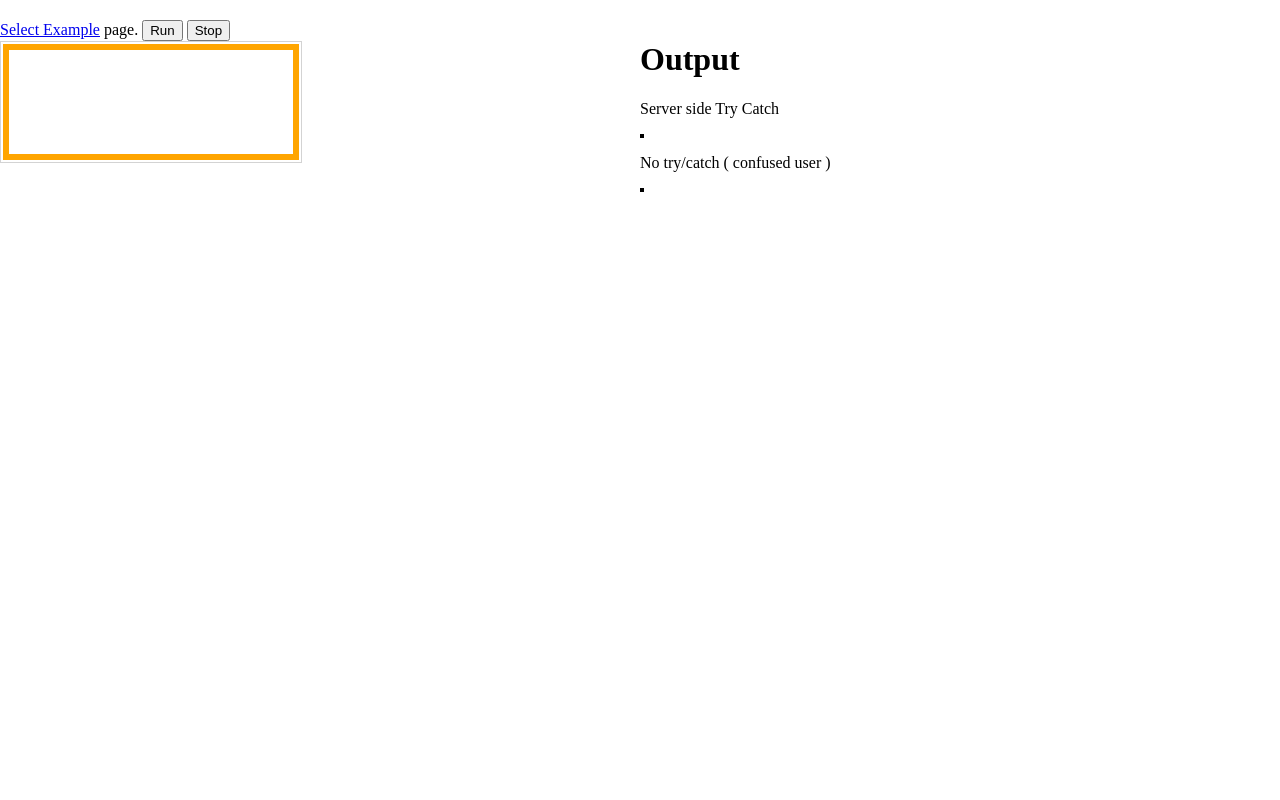
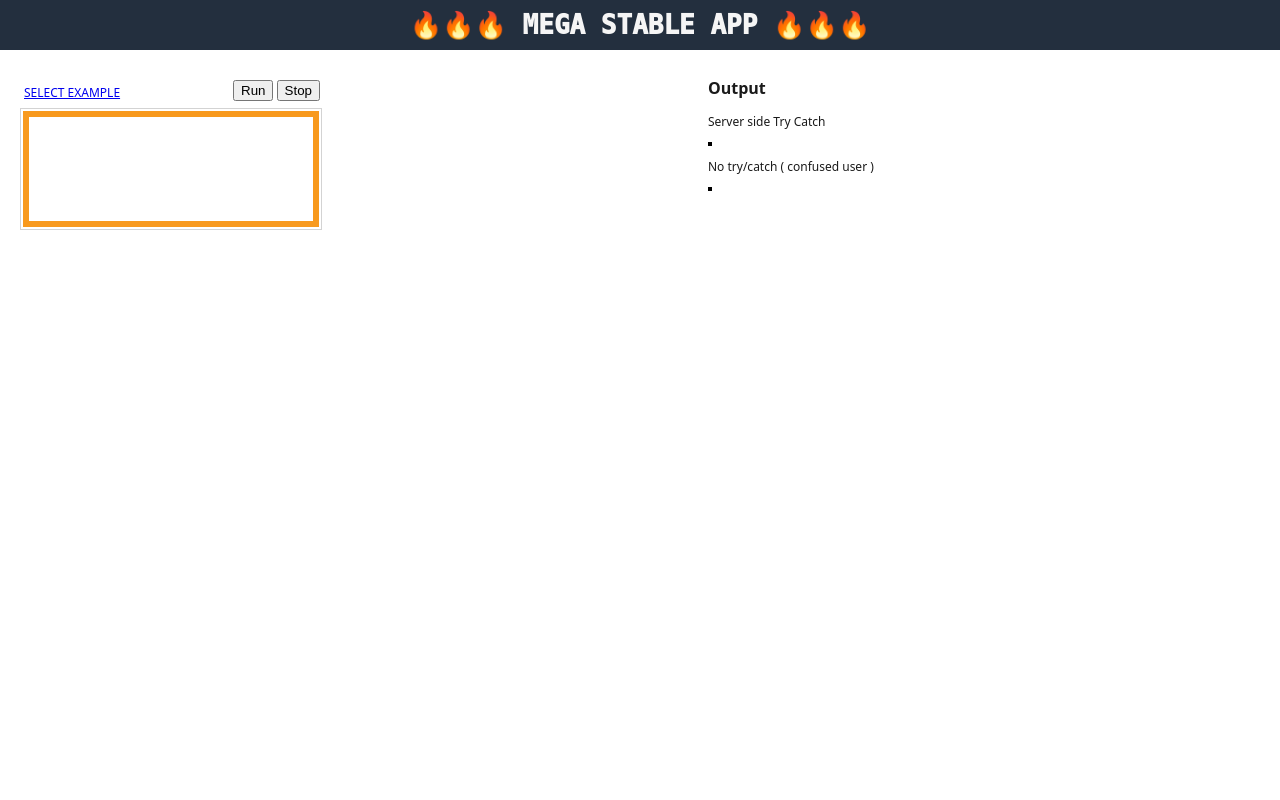
Before and after one commit to kukielp/fis_flask_app_demo, a Flask app: page /render in a window 1280 px wide. Run offline with Flask 2, Linux system fonts and the light colour scheme; some libraries are stand-ins or nearby versions.

Commit message:
Updated render page styling

```diff
--- /dev/null
+++ b/static/style.css
@@ -0,0 +1,74 @@
+body {
+    font-family: "Noto Sans";
+    font-size: 12px;
+    color: #1a1a1a;
+    margin: 0;
+}
+h1 {
+    font-family: monospace;
+    font-weight: 1000;
+    font-size: 26px;
+    color: whitesmoke;
+    margin: 0;
+}
+h2 {
+    font-weight: 600;
+    font-size: 16px;
+}
+.titlebar {
+    background-color: #232f3e;
+    text-align: center;
+    padding-top: 10;
+    padding-bottom: 10;
+}
+.settingspanel {
+    padding-bottom: 4;
+    height: 24px;
+    width: 300px;
+}
+#settingsleft {
+    text-align: left;
+    float: left;
+    padding: 4;
+}
+#settingsright {
+    text-align: right;
+
+    float: right;
+}
+.outputpanel {
+    padding: 4;
+}
+/* Split the screen in half */
+.split {
+    height: 95%;
+    width: 45%;
+    position: fixed;
+    z-index: 1;
+    top: 60;
+    overflow-x: hidden;
+}
+/* Control the left side */
+.left {
+    left: 0;
+    padding-left: 20;
+    padding-top: 20;
+}
+/* Control the right side */
+.right {
+    right: 0;
+}
+
+/* No columns on narrow view */
+@media only screen and (max-width: 700px) {
+    .split {
+        height: 95%;
+        width: 100%;
+    }
+
+    .right {
+        left: 0;
+        padding-left: 20;
+        top: 220;
+    }
+}
--- a/templates/render.html
+++ b/templates/render.html
@@ -1,5 +1,7 @@
 <html>
 <head>
+    <!-- <link rel="stylesheet" type="text/css" href="{{ url_for('static',filename='aws-ui.css') }}"></link> -->
+    <link rel="stylesheet" type="text/css" href="{{ url_for('static',filename='style.css') }}"></link>
     <script src="https://code.jquery.com/jquery-1.12.4.min.js" integrity="sha256-ZosEbRLbNQzLpnKIkEdrPv7lOy9C27hHQ+Xp8a4MxAQ=" crossorigin="anonymous"></script>
     <script src="https://cdnjs.cloudflare.com/ajax/libs/underscore.js/1.12.1/underscore-min.js" integrity="sha512-MlLC+OTHLccQVYJj0oRc7LL9MBaC7EnFpVAPuru/G6Nirwsj9MVsrw+GOrkJDRQEa6/0TutTcoik9VRa53DySw==" crossorigin="anonymous"></script>
     <script src="https://cdnjs.cloudflare.com/ajax/libs/backbone.js/1.4.0/backbone-min.js" integrity="sha512-9EgQDzuYx8wJBppM4hcxK8iXc5a1rFLp/Chug4kIcSWRDEgjMiClF8Y3Ja9/0t8RDDg19IfY5rs6zaPS9eaEBw==" crossorigin="anonymous"></script>
@@ -12,7 +14,7 @@
             // Bounding box
             ctx.beginPath();
             ctx.lineWidth = "6";
-            ctx.strokeStyle = "orange";
+            ctx.strokeStyle = "#f8991d";
             ctx.rect(5, 5, 290, 110);
             ctx.stroke();
         }
@@ -114,47 +116,31 @@
           }
         }
     </script>
-    <style>
-        body {
-            padding: 3rem;
-            font-size: 16px;
-        }
-        /* Split the screen in half */
-        .split {
-            height: 100%;
-            width: 50%;
-            position: fixed;
-            z-index: 1;
-            top: 0;
-            overflow-x: hidden;
-            padding-top: 20px;
-        }
-        /* Control the left side */
-        .left {
-            left: 0;
-        }
-        /* Control the right side */
-        .right {
-            right: 0;
-        }
-</style>
 </head>
 <body onload="loader()">
 
+<div class="titlebar">
+  <h1>🔥🔥🔥 MEGA STABLE APP 🔥🔥🔥</h1>
+</div>
+
 <div class="split left">
-  <div class="">
-      <a href="/select_data">Select Example</a> page.
-        <button onClick="go_gets()">Run</button>
-        <button onClick="abort_timer()">Stop</button>
-          <br/>
-          <canvas id="myCanvas" width="300" height="120" style="border:1px solid #d3d3d3;">
-            Your browser does not support the HTML5 canvas tag.
-        </canvas>
+  <div class="settingspanel">
+    <div id="settingsleft">
+      <a href="/select_data">SELECT EXAMPLE</a>
+    </div>
+    <div id="settingsright">
+      <button onClick="go_gets()">Run</button>
+      <button onClick="abort_timer()">Stop</button>
+    </div>
   </div>
+  <canvas id="myCanvas" width="300" height="120" style="border:1px solid #d3d3d3;">
+    Your browser does not support the HTML5 canvas tag.
+  </canvas>
 </div>
+
 <div class="split right">
-    <div class="">
-        <h1>Output</h1>
+    <div class="outputpanel">
+        <h2>Output</h2>
         Server side Try Catch<br/>
         <pre style="display: inline-block; border:2px solid Black; name="" id="output-object"></pre><br/>
         No try/catch ( confused user )<br/>
```
